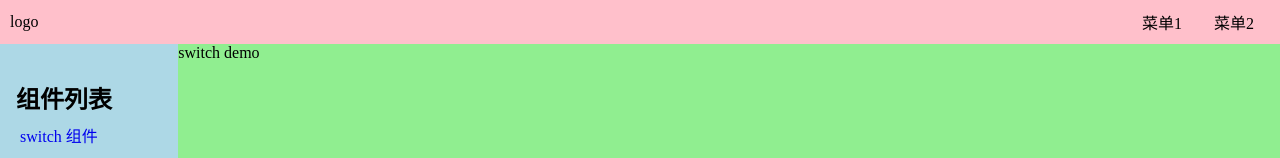
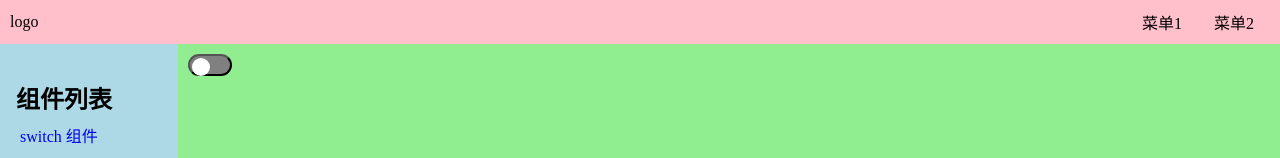
Before and after one commit to zhangyoung99/vite-site-project, a Vue app: page /#/doc/switch in a window 1280 px wide. Shown: the top 158 px of the page. Built offline with nearby package versions, Linux system fonts and the light colour scheme; the HTML template or start-up script is replaced by a standard one.

Commit message:
点击可切换

```diff
--- a/src/components/SwitchDemo.vue
+++ b/src/components/SwitchDemo.vue
@@ -1,5 +1,14 @@
 <template>
 <div>
-    switch demo
+    <Switch />
 </div>
 </template>
+
+<script lang="ts">
+import Switch from '../lib/switch.vue'
+export default {
+    components: {
+        Switch
+    }
+}
+</script>
--- /dev/null
+++ b/src/lib/switch.vue
@@ -0,0 +1,47 @@
+<template>
+    <div>
+        <button @click="toggle" :class="{checked}"> <span></span></button>
+    </div>
+</template>
+<script lang="ts">
+import { ref } from 'vue'
+export default {
+    setup() {
+        const checked = ref(false)
+        const toggle = () => {
+            checked.value = !checked.value
+        }
+        return {checked,toggle}
+    }
+}
+</script>
+
+<style lang="scss" scoped>
+$h: 22px;
+$h2: $h - 4px;
+
+button {
+    height: $h;
+    width: $h*2;
+    background-color: grey;
+    border-radius: $h/2;
+    position: relative;
+    margin-top: 10px;
+    margin-left: 10px;
+}
+span {
+    position: absolute;
+    top: 2px;
+    left: 2px;
+    height: $h2;
+    width: $h2;
+    background: white;
+    border-radius: $h2 / 2;
+}
+button.checked {
+    background-color: blue;
+}
+button.checked > span {
+    left: calc(100% - #{$h2} - 2px);
+}
+</style>
```
